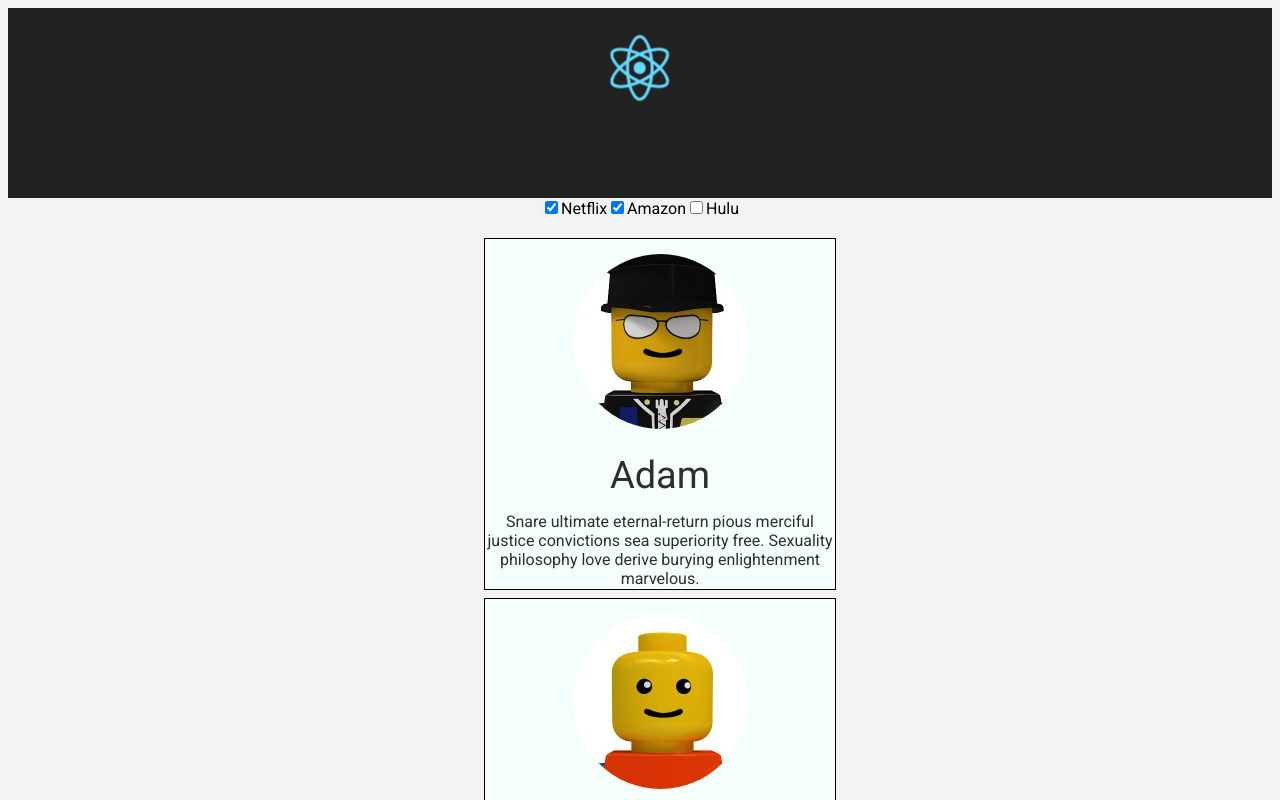
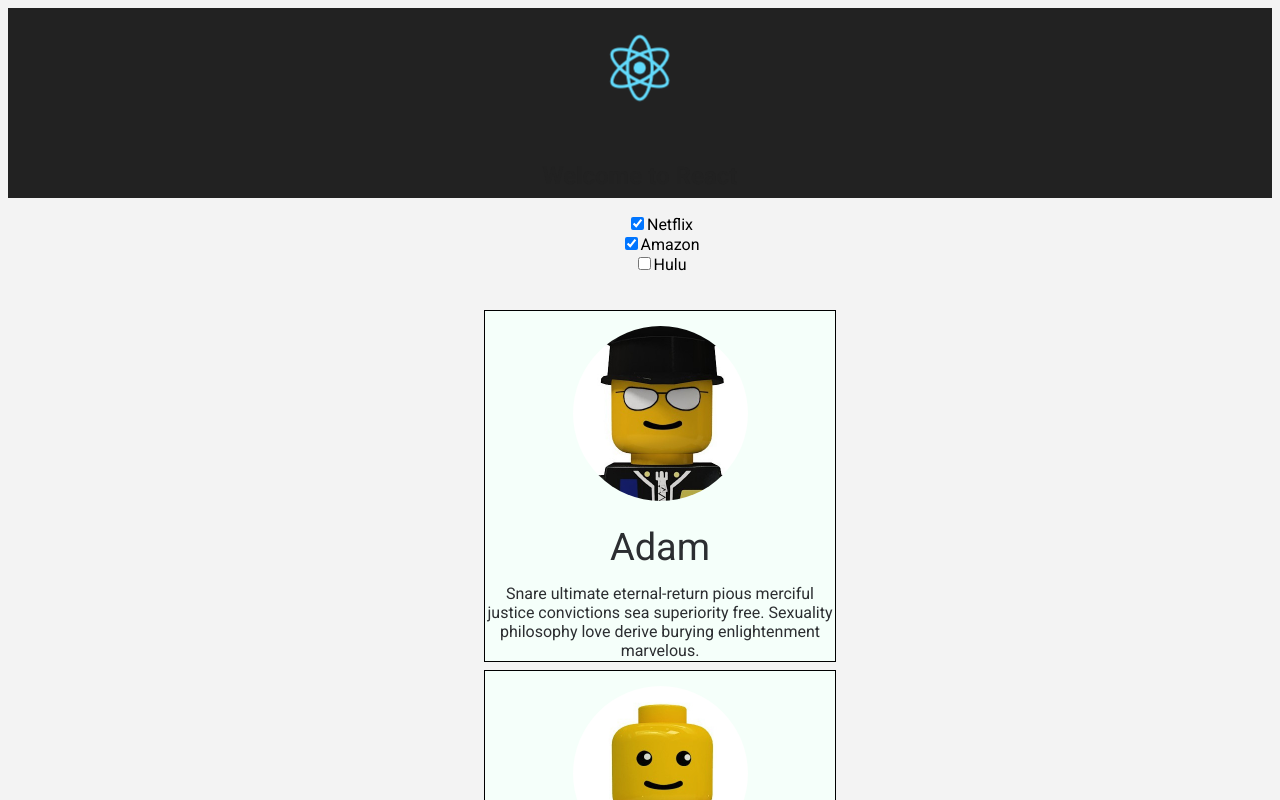
Before and after one commit to brockthebear/couch-potatoes, a React (Create React App) app in the folder src/: page / in a window 1280 px wide. Shown: the top 800 px of the page. Built offline with nearby package versions, Linux system fonts and the light colour scheme.

Commit message:
Align preference options vertically.

```diff
--- a/src/src/components/Card.js
+++ b/src/src/components/Card.js
@@ -12,6 +12,7 @@ export default class SwipeList extends Component {
         this.removeItem = this.removeItem.bind(this);
         this.addImage = this.addImage.bind(this);
         this.handleChange = this.handleChange.bind(this);
+        this.checkboxes = this.checkboxes.bind(this);
 
         this.state = {
             counter: 1,
@@ -104,17 +105,41 @@ export default class SwipeList extends Component {
         // this.addImage();
     }
 
+    checkboxes() {
+        const { preferences } = this.state;
+
+        return (
+            <div className="center prefs">
+                <ul>
+                    <li>
+                        <label><input type="checkbox" value="netflix" checked={preferences.netflix === TRUE} onChange={this.handleChange} />Netflix</label>
+                    </li>
+                    <li>
+                        <label><input type="checkbox" value="amazon" checked={preferences.amazon === TRUE} onChange={this.handleChange} />Amazon</label>
+                    </li>
+                    <li>
+                        <label><input type="checkbox" value="hulu" checked={preferences.hulu === TRUE} onChange={this.handleChange} />Hulu</label>
+                    </li>
+                </ul>
+            </div>
+        );
+    }
+
     render() {
-        const { preferences } = this.state;
         const users = this.filterUsers();
+
+        if (!users.length) {
+            return (
+                <div>
+                    { this.checkboxes() }
+                    <h1>No users found!</h1>
+                </div>
+            )
+        }
 
         return (
             <div>
-                <div className="center prefs">
-                    <label><input type="checkbox" value="netflix" checked={preferences.netflix === TRUE} onChange={this.handleChange} />Netflix</label>
-                    <label><input type="checkbox" value="amazon" checked={preferences.amazon === TRUE} onChange={this.handleChange} />Amazon</label>
-                    <label><input type="checkbox" value="hulu" checked={preferences.hulu === TRUE} onChange={this.handleChange} />Hulu</label>
-                </div>
+                { this.checkboxes() }
                 <ul className="swipeList">
                     {users.map((user, i) => {
                         return (
@@ -128,12 +153,12 @@ export default class SwipeList extends Component {
                                 </div>
                             </Card>
                         );
-                    }
-                )}
-                <button
-                    className="swipeList-addButton"
-                    onClick={() => this.addImage()}>
-                        Add User
+                    })}
+
+                    <button
+                        className="swipeList-addButton"
+                        onClick={() => this.addImage()}>
+                            Add User
                     </button>
                 </ul>
             </div>
@@ -239,7 +264,7 @@ class Card extends Component {
 
     handleTouchStart(touchStartEvent) {
         touchStartEvent.preventDefault();
-        this.handleMotoinStart(touchStartEvent.targetTouches[0].clientX);
+        this.handleMotionStart(touchStartEvent.targetTouches[0].clientX);
     }
 
     handleTouchMove(touchMoveEvent) {
--- a/src/src/index.css
+++ b/src/src/index.css
@@ -13,6 +13,10 @@ a:hover {
 
 .center {
     text-align: center;
+}
+
+.prefs ul {
+    list-style-type: none;
 }
 
 h1 {
@@ -49,9 +53,7 @@ h2 {
     width: 100%;
     height: 100%;
     background: mintcream;
-    /* outline: 1px solid black; */
     overflow: hidden;
-    /* padding: 5px 0 5px 0; */
 }
 
 .swipeItem-content img {
```
